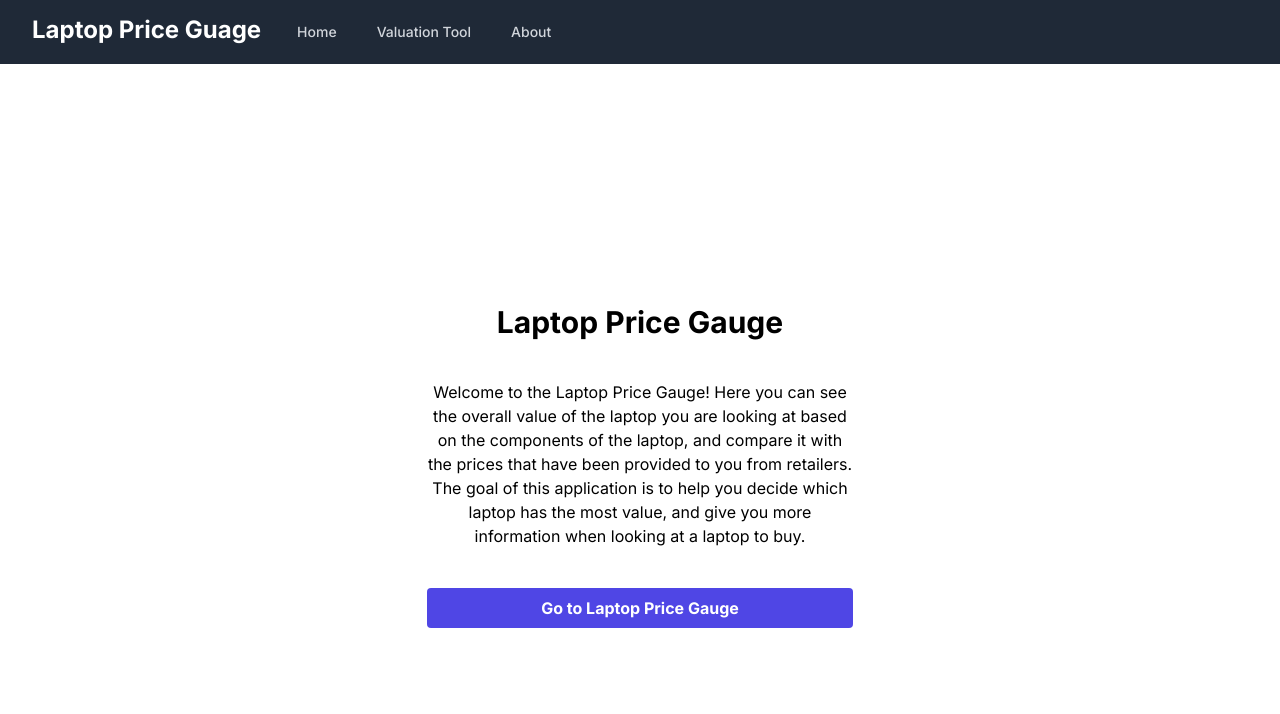
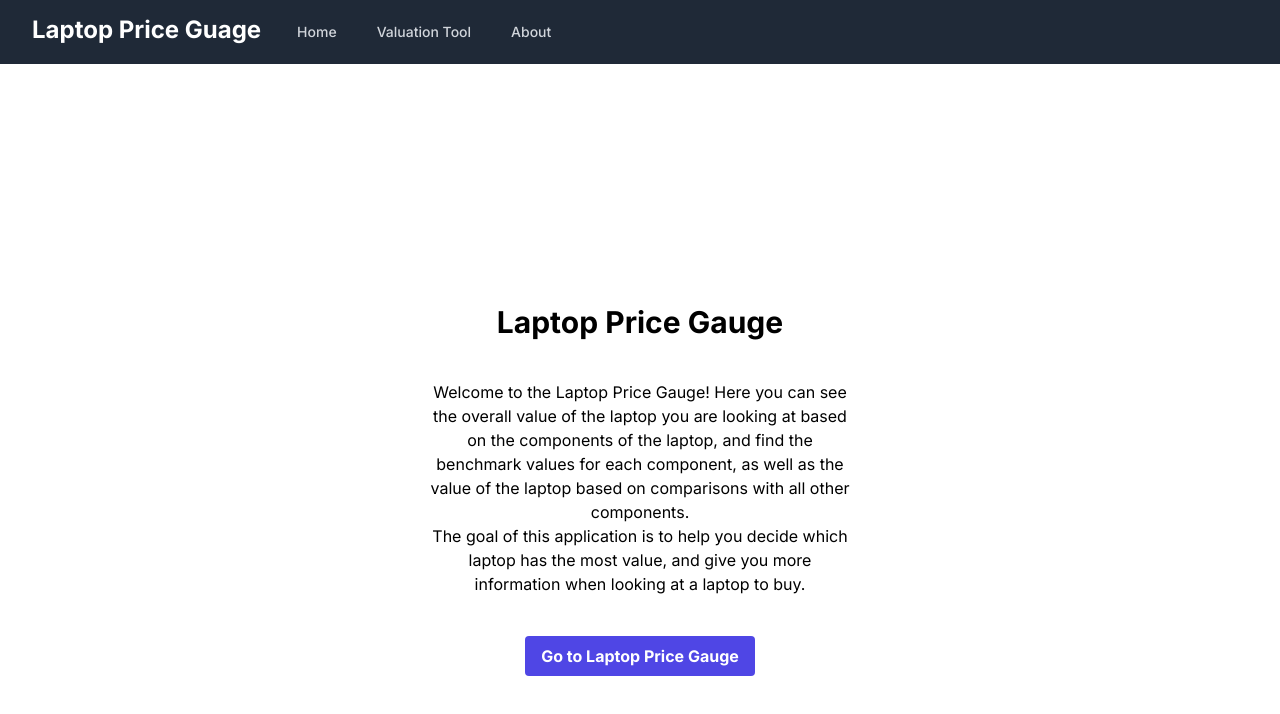
Before and after one commit to parathan/laptop-price-gauge, a Next.js app in the folder lpg-webapp/: page / in a window 1280 px wide. Shown: the top 714 px of the page. Built offline with nearby package versions, Linux system fonts and the light colour scheme.

Commit message:
update home page to be a server component

```diff
--- a/lpg-webapp/src/app/page.tsx
+++ b/lpg-webapp/src/app/page.tsx
@@ -1,39 +1,23 @@
-"use client";
-// TODO: #2 Make button a seperate component so that it will be the client component and the rest of the home page will be a server component.
+import Link from "next/link";
 
-import { useRouter } from "next/navigation";
-
-/**
- * A Next.js page that displays the home page of the Laptop Price Gauge application.
- *
- * The page displays a heading, a paragraph of text describing the purpose of the application,
- * and a button that takes the user to the form page.
- *
- * @returns {JSX.Element} A JSX element representing the page.
- */
 export default function Home() {
-  const router = useRouter();
-
-  function formRedirect() {
-    router.push('/form')
-  }
   return (
     <div className="grid justify-items-center mx-auto w-1/3 mt-60 space-y-10">
       <h1 className="text-3xl font-bold">Laptop Price Gauge</h1>
       <p className="text-center">
         Welcome to the Laptop Price Gauge! Here you can see the overall value of
-        the laptop you are looking at based on the components of the laptop, and compare
-        it with the prices that have been provided to you from retailers.
+        the laptop you are looking at based on the components of the laptop, and find
+        the benchmark values for each component, as well as the value of the laptop based
+        on comparisons with all other components.
         <br />
         The goal of this application is to help you decide which laptop has the most value,
         and give you more information when looking at a laptop to buy.
       </p>
-      <button
-        className="w-full bg-indigo-600 hover:bg-indigo-700 text-white font-bold py-2 px-4 rounded focus:outline-none focus:ring-2 focus:ring-indigo-500 focus:ring-opacity-50 transition duration-150 ease-in-out"
-        onClick={formRedirect}
-      >
-        Go to Laptop Price Gauge
-      </button>
+      <Link href="/form">
+        <p className="w-full bg-indigo-600 hover:bg-indigo-700 text-white font-bold py-2 px-4 rounded focus:outline-none focus:ring-2 focus:ring-indigo-500 focus:ring-opacity-50 transition duration-150 ease-in-out">
+          Go to Laptop Price Gauge
+        </p>
+      </Link>
     </div>
   );
 }
```
